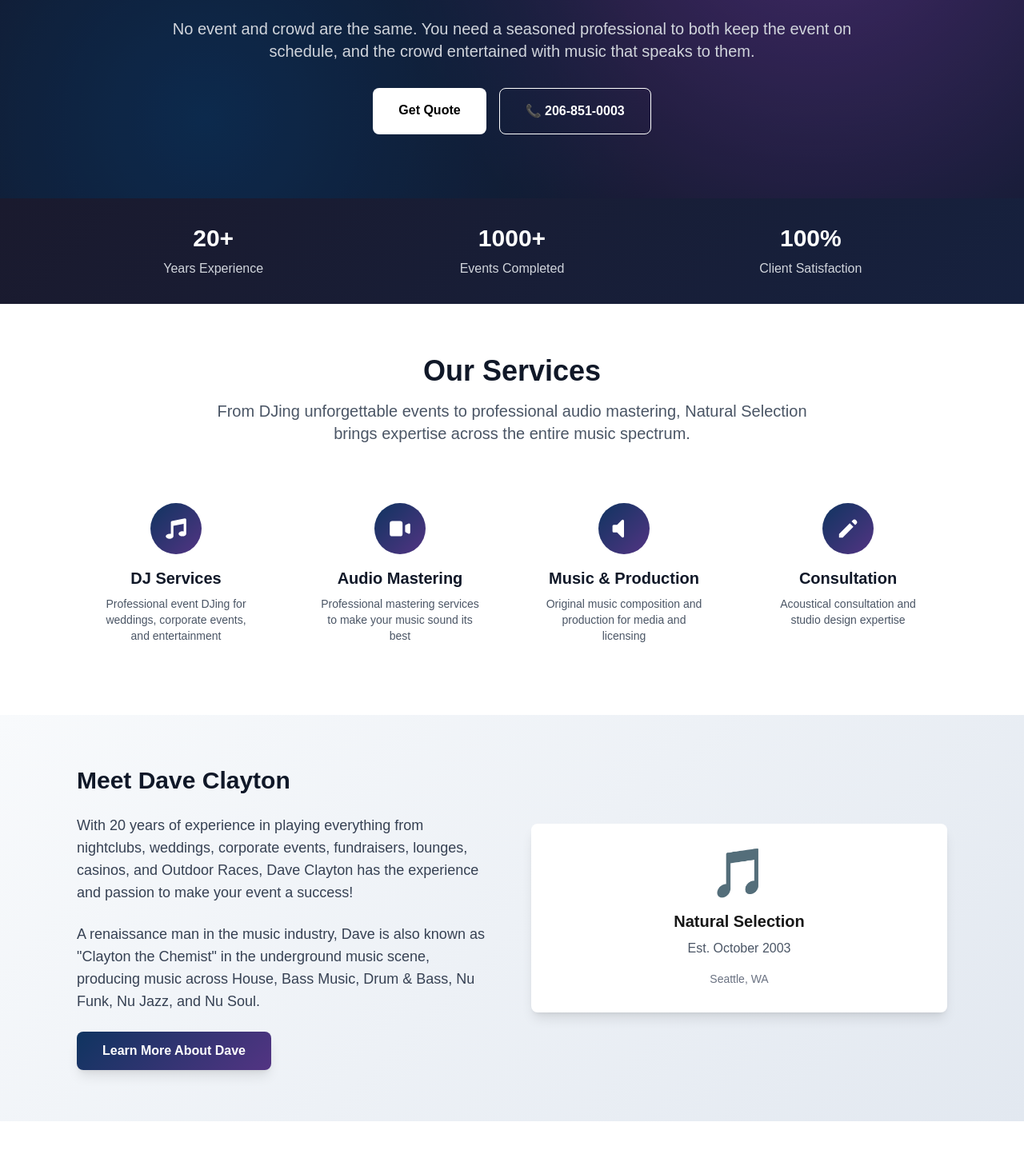
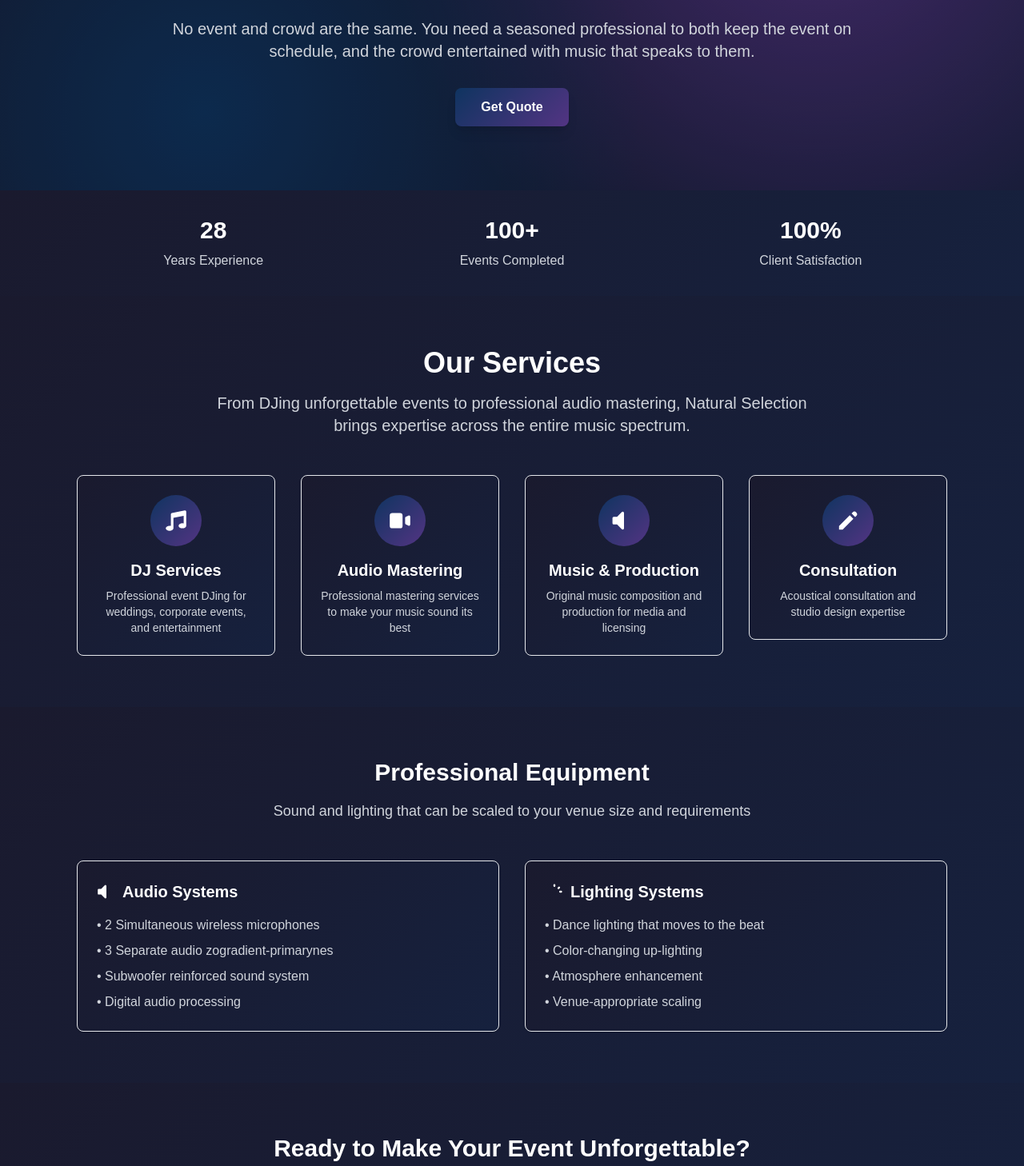
Before and after one commit to RESTfulInSeattle/Natural_Selection_Site, a Next.js app in the folder naturalselection-site/: page / in a window 1280 px wide. Shown: the part 312-1770 px from the top of the page at 80% size. Built offline with nearby package versions, Linux system fonts and the light colour scheme.

Commit message:
Page fixing and styling

```diff
--- a/naturalselection-site/src/app/about/page.js
+++ b/naturalselection-site/src/app/about/page.js
@@ -14,23 +14,11 @@ export default async function About() {
   const processedContent = processContentImages(aboutContent.content, aboutContent.slug, 'page');
 
   return (
-    <div className="min-h-screen gradient-section-light">
-      <ContentHero
-        title={aboutContent.frontmatter.title || "About Natural Selection"}
-        subtitle="Creating exceptional musical experiences since 2003"
-        date={aboutContent.frontmatter.date}
-        image={aboutContent.images?.[0]?.path}
-      />
-
+    <div className="min-h-screen gradient-primary">
       <ContentSection>
-        <div className="grid md:grid-cols-2 gap-12 items-start">
-          <div>
-            <ContentRenderer
-              content={processedContent}
-              className="prose-lg"
-            />
-          </div>
-
+        <p className="text-lg text-gray-300 mb-6">
+          Natural Selection was created by Dave Clayton in October 2003, and has remained an outlet for his passion for music.
+        </p>
           <div>
             {aboutContent.images && aboutContent.images.length > 0 && (
               <ImageGallery
@@ -39,27 +27,27 @@ export default async function About() {
               />
             )}
           </div>
-        </div>
+
       </ContentSection>
 
       {/* Enhanced About Section with Dave's Background */}
-      <ContentSection background="white">
-        <div className="grid md:grid-cols-2 gap-12 items-center">
+      <ContentSection background="dark">
+        <div className="gradient-primary Dgrid md:grid-cols-2 gap-12 items-center">
           <div>
-            <h2 className="text-3xl font-bold text-gray-900 mb-6">Meet Dave Clayton</h2>
-            <p className="text-lg text-gray-700 mb-6">
+            <h2 className="text-3xl font-bold text-white mb-6">Meet Dave Clayton</h2>
+            <p className="text-lg text-gray-300 mb-6">
               With 28 years of industry experience, Dave is a renaissance man in the music industry
               who is adept at DJing, producing, live performance, mastering, acoustical design,
               and enjoys sharing his knowledge and mentoring others.
             </p>
-            <p className="text-gray-700 mb-6">
+            <p className="text-gray-300 mb-6">
               Natural Selection was created in October 2003 as an outlet for Dave's passion for music.
               His underground moniker, Clayton the Chemist, features vibes that run the gamut of House,
               Bass Music, Drum & Bass, Nu Funk, Nu Jazz, and Nu Soul.
             </p>
             <div className="space-y-3">
-              <h3 className="text-xl font-semibold text-gray-900">Expertise:</h3>
-              <ul className="space-y-2 text-gray-700">
+              <h3 className="text-xl font-semibold text-gray-300">Expertise:</h3>
+              <ul className="space-y-2 text-gray-300">
                 <li className="flex items-center">
                   <span className="text-green-600 mr-3">✓</span>
                   Professional Event DJ Services
@@ -79,82 +67,10 @@ export default async function About() {
               </ul>
             </div>
           </div>
-
-          <div className="relative">
-            <div className="bg-white/90 backdrop-blur-sm rounded-lg p-8 border border-white/30 shadow-xl">
-              <h3 className="text-2xl font-bold text-gray-900 mb-6">28 Years Experience</h3>
-              <div className="grid grid-cols-2 gap-4 text-center">
-                <div>
-                  <div className="text-3xl font-bold text-gray-900 mb-2">100+</div>
-                  <div className="text-sm text-gray-600">Events</div>
-                </div>
-                <div>
-                  <div className="text-3xl font-bold text-gray-900 mb-2">50+</div>
-                  <div className="text-sm text-gray-600">Venues</div>
-                </div>
-                <div>
-                  <div className="text-3xl font-bold text-gray-900 mb-2">∞</div>
-                  <div className="text-sm text-gray-600">Musical Passion</div>
-                </div>
-                <div>
-                  <div className="text-3xl font-bold text-gray-900 mb-2">24/7</div>
-                  <div className="text-sm text-gray-600">Support</div>
-                </div>
-              </div>
-            </div>
-          </div>
         </div>
       </ContentSection>
 
-      {/* Services Section */}
-      <ContentSection>
-        <div className="text-center mb-12">
-          <h2 className="text-3xl font-bold text-gray-900 mb-4">Professional Services</h2>
-          <p className="text-lg text-gray-600">Comprehensive audio solutions for every need</p>
-        </div>
 
-        <div className="grid md:grid-cols-2 lg:grid-cols-4 gap-8">
-          <div className="text-center">
-            <div className="gradient-accent text-white rounded-full w-16 h-16 flex items-center justify-center mx-auto mb-4">
-              <svg className="w-8 h-8" fill="currentColor" viewBox="0 0 20 20">
-                <path d="M18 3a1 1 0 00-1.196-.98l-10 2A1 1 0 006 5v9.114A4.369 4.369 0 005 14c-1.657 0-3 .895-3 2s1.343 2 3 2 3-.895 3-2V7.82l8-1.6v5.894A4.369 4.369 0 0015 12c-1.657 0-3 .895-3 2s1.343 2 3 2 3-.895 3-2V3z"/>
-              </svg>
-            </div>
-            <h3 className="text-lg font-semibold text-gray-900 mb-2">Venue & Event DJ</h3>
-            <p className="text-sm text-gray-600">Professional DJing for all events</p>
-          </div>
-
-          <div className="text-center">
-            <div className="gradient-accent text-white rounded-full w-16 h-16 flex items-center justify-center mx-auto mb-4">
-              <svg className="w-8 h-8" fill="currentColor" viewBox="0 0 20 20">
-                <path fillRule="evenodd" d="M9.383 3.076A1 1 0 0110 4v12a1 1 0 01-1.707.707L4.586 13H2a1 1 0 01-1-1V8a1 1 0 011-1h2.586l3.707-3.707a1 1 0 011.09-.217zM15.657 6.343a1 1 0 011.414 0A9.972 9.972 0 0119 12a9.972 9.972 0 01-1.929 5.657 1 1 0 11-1.414-1.414A7.971 7.971 0 0017 12c0-2.21-.896-4.208-2.343-5.657a1 1 0 010-1.414zm-2.829 2.828a1 1 0 011.415 0A5.983 5.983 0 0115 12a5.983 5.983 0 01-.757 2.829 1 1 0 11-1.415-1.415A3.987 3.987 0 0014 12a3.987 3.987 0 00-1.172-2.829 1 1 0 010-1.414z" clipRule="evenodd"/>
-              </svg>
-            </div>
-            <h3 className="text-lg font-semibold text-gray-900 mb-2">Sound System & Lighting</h3>
-            <p className="text-sm text-gray-600">Professional audio and visual equipment</p>
-          </div>
-
-          <div className="text-center">
-            <div className="gradient-accent text-white rounded-full w-16 h-16 flex items-center justify-center mx-auto mb-4">
-              <svg className="w-8 h-8" fill="currentColor" viewBox="0 0 20 20">
-                <path d="M2 6a2 2 0 012-2h6a2 2 0 012 2v8a2 2 0 01-2 2H4a2 2 0 01-2-2V6zM14.553 7.106A1 1 0 0014 8v4a1 1 0 00.553.894l2 1A1 1 0 0018 13V7a1 1 0 00-1.447-.894l-2 1z"/>
-              </svg>
-            </div>
-            <h3 className="text-lg font-semibold text-gray-900 mb-2">Audio Mastering</h3>
-            <p className="text-sm text-gray-600">Professional mastering and engineering</p>
-          </div>
-
-          <div className="text-center">
-            <div className="gradient-accent text-white rounded-full w-16 h-16 flex items-center justify-center mx-auto mb-4">
-              <svg className="w-8 h-8" fill="currentColor" viewBox="0 0 20 20">
-                <path d="M13.586 3.586a2 2 0 112.828 2.828l-.793.793-2.828-2.828.793-.793zM11.379 5.793L3 14.172V17h2.828l8.38-8.379-2.83-2.828z"/>
-              </svg>
-            </div>
-            <h3 className="text-lg font-semibold text-gray-900 mb-2">Acoustical Consultation</h3>
-            <p className="text-sm text-gray-600">Studio design and acoustic treatment</p>
-          </div>
-        </div>
-      </ContentSection>
 
       {/* Call to Action */}
       <ContentSection background="dark">
--- a/naturalselection-site/src/app/page.js
+++ b/naturalselection-site/src/app/page.js
@@ -11,7 +11,7 @@ export default function Home() {
           <div className="text-center">
             <Image
               className="mx-auto mb-8"
-              src="/content/images/ns-deejaying_header_white.png"
+              src="/images/ns-deejaying_header_white.png"
               alt="Natural Selection Deejaying"
               width={550}
               height={94}
@@ -25,18 +25,12 @@ export default function Home() {
               and the crowd entertained with music that speaks to them.
             </p>
             <div className="flex flex-col sm:flex-row gap-4 justify-center">
-              <Link
-                href="/contact"
-                className="inline-block bg-white text-black px-8 py-4 rounded-lg font-semibold hover:bg-gray-100 transition-colors duration-200"
-              >
-                Get Quote
-              </Link>
-              <a
-                href="tel:206-851-0003"
-                className="inline-block border border-white text-white px-8 py-4 rounded-lg font-semibold hover:bg-white hover:text-black transition-colors duration-200"
-              >
-                📞 206-851-0003
-              </a>
+            <Link
+              href="/contact"
+              className="inline-block gradient-accent text-white px-8 py-3 rounded-lg font-semibold hover:scale-105 transition-all duration-200 shadow-lg"
+            >
+              Get Quote
+            </Link>
             </div>
           </div>
         </div>
@@ -47,11 +41,11 @@ export default function Home() {
         <div className="max-w-6xl mx-auto px-4 sm:px-6 lg:px-8">
           <div className="grid md:grid-cols-3 gap-8 text-center">
             <div>
-              <div className="text-3xl font-bold mb-2">20+</div>
+              <div className="text-3xl font-bold mb-2">28</div>
               <div className="text-gray-300">Years Experience</div>
             </div>
             <div>
-              <div className="text-3xl font-bold mb-2">1000+</div>
+              <div className="text-3xl font-bold mb-2">100+</div>
               <div className="text-gray-300">Events Completed</div>
             </div>
             <div>
@@ -63,11 +57,11 @@ export default function Home() {
       </div>
 
       {/* Services Section */}
-      <div className="py-16 bg-white">
+      <div className="py-16 gradient-primary">
         <div className="max-w-6xl mx-auto px-4 sm:px-6 lg:px-8">
           <div className="text-center mb-12">
-            <h2 className="text-4xl font-bold text-gray-900 mb-4">Our Services</h2>
-            <p className="text-xl text-gray-600 max-w-3xl mx-auto">
+            <h2 className="text-4xl font-bold text-white mb-4">Our Services</h2>
+            <p className="text-xl text-gray-300 max-w-3xl mx-auto">
               From DJing unforgettable events to professional audio mastering,
               Natural Selection brings expertise across the entire music spectrum.
             </p>
@@ -76,125 +70,91 @@ export default function Home() {
           <div className="grid md:grid-cols-2 lg:grid-cols-4 gap-8">
             {/* DJ Services */}
             <Link href="/dj-services" className="group">
-              <div className="bg-white/80 backdrop-blur-sm rounded-lg p-6 text-center hover:shadow-xl transition-all duration-200 border border-white/20">
+              <div className="gradient-primary rounded-lg p-6 text-center hover:shadow-xl transition-all duration-200 border border-gray-200 hover:border-gray-300">
                 <div className="gradient-accent text-white rounded-full w-16 h-16 flex items-center justify-center mx-auto mb-4 group-hover:scale-105 transition-transform duration-200">
                   <svg className="w-8 h-8" fill="currentColor" viewBox="0 0 20 20">
                     <path d="M18 3a1 1 0 00-1.196-.98l-10 2A1 1 0 006 5v9.114A4.369 4.369 0 005 14c-1.657 0-3 .895-3 2s1.343 2 3 2 3-.895 3-2V7.82l8-1.6v5.894A4.369 4.369 0 0015 12c-1.657 0-3 .895-3 2s1.343 2 3 2 3-.895 3-2V3z"/>
                   </svg>
                 </div>
-                <h3 className="text-xl font-semibold mb-2 text-gray-900">DJ Services</h3>
-                <p className="text-gray-600 text-sm">Professional event DJing for weddings, corporate events, and entertainment</p>
+                <h3 className="text-xl font-semibold mb-2 text-white">DJ Services</h3>
+                <p className="text-gray-300 text-sm">Professional event DJing for weddings, corporate events, and entertainment</p>
               </div>
             </Link>
 
             {/* Audio Mastering */}
             <Link href="/mastering" className="group">
-              <div className="bg-white/80 backdrop-blur-sm rounded-lg p-6 text-center hover:shadow-xl transition-all duration-200 border border-white/20">
+              <div className="gradient-primary rounded-lg p-6 text-center hover:shadow-xl transition-all duration-200 border border-gray-200 hover:border-gray-300">
                 <div className="gradient-accent text-white rounded-full w-16 h-16 flex items-center justify-center mx-auto mb-4 group-hover:scale-105 transition-transform duration-200">
                   <svg className="w-8 h-8" fill="currentColor" viewBox="0 0 20 20">
                     <path d="M2 6a2 2 0 012-2h6a2 2 0 012 2v8a2 2 0 01-2 2H4a2 2 0 01-2-2V6zM14.553 7.106A1 1 0 0014 8v4a1 1 0 00.553.894l2 1A1 1 0 0018 13V7a1 1 0 00-1.447-.894l-2 1z"/>
                   </svg>
                 </div>
-                <h3 className="text-xl font-semibold mb-2 text-gray-900">Audio Mastering</h3>
-                <p className="text-gray-600 text-sm">Professional mastering services to make your music sound its best</p>
+                <h3 className="text-xl font-semibold mb-2 text-white">Audio Mastering</h3>
+                <p className="text-gray-300 text-sm">Professional mastering services to make your music sound its best</p>
               </div>
             </Link>
 
             {/* Music Production */}
             <Link href="/music" className="group">
-              <div className="bg-white/80 backdrop-blur-sm rounded-lg p-6 text-center hover:shadow-xl transition-all duration-200 border border-white/20">
+              <div className="gradient-primary rounded-lg p-6 text-center hover:shadow-xl transition-all duration-200 border border-gray-200 hover:border-gray-300">
                 <div className="gradient-accent text-white rounded-full w-16 h-16 flex items-center justify-center mx-auto mb-4 group-hover:scale-105 transition-transform duration-200">
                   <svg className="w-8 h-8" fill="currentColor" viewBox="0 0 20 20">
                     <path fillRule="evenodd" d="M9.383 3.076A1 1 0 0110 4v12a1 1 0 01-1.707.707L4.586 13H2a1 1 0 01-1-1V8a1 1 0 011-1h2.586l3.707-3.707a1 1 0 011.09-.217z" clipRule="evenodd"/>
                   </svg>
                 </div>
-                <h3 className="text-xl font-semibold mb-2 text-gray-900">Music & Production</h3>
-                <p className="text-gray-600 text-sm">Original music composition and production for media and licensing</p>
+                <h3 className="text-xl font-semibold mb-2 text-white">Music & Production</h3>
+                <p className="text-gray-300 text-sm">Original music composition and production for media and licensing</p>
               </div>
             </Link>
 
             {/* Consultation */}
             <Link href="/about" className="group">
-              <div className="bg-white/80 backdrop-blur-sm rounded-lg p-6 text-center hover:shadow-xl transition-all duration-200 border border-white/20">
+              <div className="gradient-primary rounded-lg p-6 text-center hover:shadow-xl transition-all duration-200 border border-gray-200 hover:border-gray-300">
                 <div className="gradient-accent text-white rounded-full w-16 h-16 flex items-center justify-center mx-auto mb-4 group-hover:scale-105 transition-transform duration-200">
                   <svg className="w-8 h-8" fill="currentColor" viewBox="0 0 20 20">
                     <path d="M13.586 3.586a2 2 0 112.828 2.828l-.793.793-2.828-2.828.793-.793zM11.379 5.793L3 14.172V17h2.828l8.38-8.379-2.83-2.828z"/>
                   </svg>
                 </div>
-                <h3 className="text-xl font-semibold mb-2 text-gray-900">Consultation</h3>
-                <p className="text-gray-600 text-sm">Acoustical consultation and studio design expertise</p>
+                <h3 className="text-xl font-semibold mb-2 text-white">Consultation</h3>
+                <p className="text-gray-300 text-sm">Acoustical consultation and studio design expertise</p>
               </div>
             </Link>
           </div>
         </div>
       </div>
 
-      {/* About Dave Section */}
-      <div className="py-16 gradient-section-light">
-        <div className="max-w-6xl mx-auto px-4 sm:px-6 lg:px-8">
-          <div className="grid md:grid-cols-2 gap-12 items-center">
-            <div>
-              <h2 className="text-3xl font-bold text-gray-900 mb-6">Meet Dave Clayton</h2>
-              <p className="text-lg text-gray-700 mb-6">
-                With 20 years of experience in playing everything from nightclubs, weddings, corporate events,
-                fundraisers, lounges, casinos, and Outdoor Races, Dave Clayton has the experience and passion
-                to make your event a success!
-              </p>
-              <p className="text-lg text-gray-700 mb-6">
-                A renaissance man in the music industry, Dave is also known as "Clayton the Chemist" in the
-                underground music scene, producing music across House, Bass Music, Drum & Bass, Nu Funk, Nu Jazz, and Nu Soul.
-              </p>
-              <Link
-                href="/about"
-                className="inline-block gradient-accent text-white px-8 py-3 rounded-lg font-semibold hover:scale-105 transition-all duration-200 shadow-lg"
-              >
-                Learn More About Dave
-              </Link>
-            </div>
-            <div className="text-center">
-              <div className="bg-white rounded-lg shadow-lg p-8">
-                <div className="text-6xl mb-4">🎵</div>
-                <h3 className="text-xl font-semibold mb-2">Natural Selection</h3>
-                <p className="text-gray-600">Est. October 2003</p>
-                <p className="text-sm text-gray-500 mt-4">Seattle, WA</p>
-              </div>
-            </div>
-          </div>
-        </div>
-      </div>
-
       {/* Equipment & Capabilities */}
-      <div className="py-16 bg-white">
+      <div className="py-16 gradient-primary">
         <div className="max-w-6xl mx-auto px-4 sm:px-6 lg:px-8">
           <div className="text-center mb-12">
-            <h2 className="text-3xl font-bold text-gray-900 mb-4">Professional Equipment</h2>
-            <p className="text-lg text-gray-600">Sound and lighting that can be scaled to your venue size and requirements</p>
+            <h2 className="text-3xl font-bold text-white mb-4">Professional Equipment</h2>
+            <p className="text-lg text-gray-300">Sound and lighting that can be scaled to your venue size and requirements</p>
           </div>
 
           <div className="grid md:grid-cols-2 gap-8">
-            <div className="bg-white/90 backdrop-blur-sm rounded-lg p-6 border border-white/30">
-              <h3 className="text-xl font-semibold mb-4 flex items-center">
+            <div className="gradient-primary rounded-lg p-6 border border-gray-200 shadow-sm">
+              <h3 className="text-xl font-semibold mb-4 flex items-center text-white">
                 <svg className="w-6 h-6 mr-2" fill="currentColor" viewBox="0 0 20 20">
                   <path fillRule="evenodd" d="M9.383 3.076A1 1 0 0110 4v12a1 1 0 01-1.707.707L4.586 13H2a1 1 0 01-1-1V8a1 1 0 011-1h2.586l3.707-3.707a1 1 0 011.09-.217z" clipRule="evenodd"/>
                 </svg>
                 Audio Systems
               </h3>
-              <ul className="space-y-2 text-gray-700">
+              <ul className="space-y-2 text-gray-300">
                 <li>• 2 Simultaneous wireless microphones</li>
-                <li>• 3 Separate audio zones</li>
+                <li>• 3 Separate audio zogradient-primarynes</li>
                 <li>• Subwoofer reinforced sound system</li>
                 <li>• Digital audio processing</li>
               </ul>
             </div>
 
-            <div className="bg-white/90 backdrop-blur-sm rounded-lg p-6 border border-white/30">
-              <h3 className="text-xl font-semibold mb-4 flex items-center">
+            <div className="gradient-primary rounded-lg p-6 border border-gray-200 shadow-sm">
+              <h3 className="text-xl font-semibold mb-4 flex items-center text-white">
                 <svg className="w-6 h-6 mr-2" fill="currentColor" viewBox="0 0 20 20">
                   <path d="M11 3a1 1 0 10-2 0v1a1 1 0 102 0V3zM15.657 6.343a1 1 0 00-1.414-1.414l-.707.707a1 1 0 001.414 1.414l.707-.707zM18 10a1 1 0 01-1 1h-1a1 1 0 110-2h1a1 1 0 011 1z"/>
                 </svg>
                 Lighting Systems
               </h3>
-              <ul className="space-y-2 text-gray-700">
+              <ul className="space-y-2 text-gray-300">
                 <li>• Dance lighting that moves to the beat</li>
                 <li>• Color-changing up-lighting</li>
                 <li>• Atmosphere enhancement</li>
@@ -206,25 +166,19 @@ export default function Home() {
       </div>
 
       {/* Call to Action */}
-      <div className="py-16 bg-black text-white">
+      <div className="py-16 gradient-primary text-white">
         <div className="max-w-4xl mx-auto px-4 sm:px-6 lg:px-8 text-center">
-          <h2 className="text-3xl font-bold mb-6">Ready to Make Your Event Unforgettable?</h2>
-          <p className="text-xl text-gray-300 mb-8">
+          <h2 className="text-3xl font-bold mb-6 text-white">Ready to Make Your Event Unforgettable?</h2>
+          <p className="text-xl text-gray-200 mb-8">
             Contact us today for a personalized quote. We typically respond within 24 hours.
           </p>
           <div className="flex flex-col sm:flex-row gap-4 justify-center">
             <Link
               href="/contact"
-              className="inline-block bg-white text-black px-8 py-4 rounded-lg font-semibold hover:bg-gray-100 transition-colors duration-200"
+              className="inline-block bg-white text-gray-900 px-8 py-4 rounded-lg font-semibold hover:bg-gray-100 transition-colors duration-200"
             >
               Get Your Quote
             </Link>
-            <a
-              href="tel:206-851-0003"
-              className="inline-block border border-white text-white px-8 py-4 rounded-lg font-semibold hover:bg-white hover:text-black transition-colors duration-200"
-            >
-              Call 206-851-0003
-            </a>
           </div>
         </div>
       </div>
```
Also changed, not shown: naturalselection-site/content/pages/about.md (+0 -7 lines), naturalselection-site/src/app/globals.css (+25 -0 lines), naturalselection-site/src/components/Content.js (+7 -1 lines), naturalselection-site/public/images/ns-deejaying_header_white.png (added), naturalselection-site/public/images/ns-deejaying_white.jpg (added).
